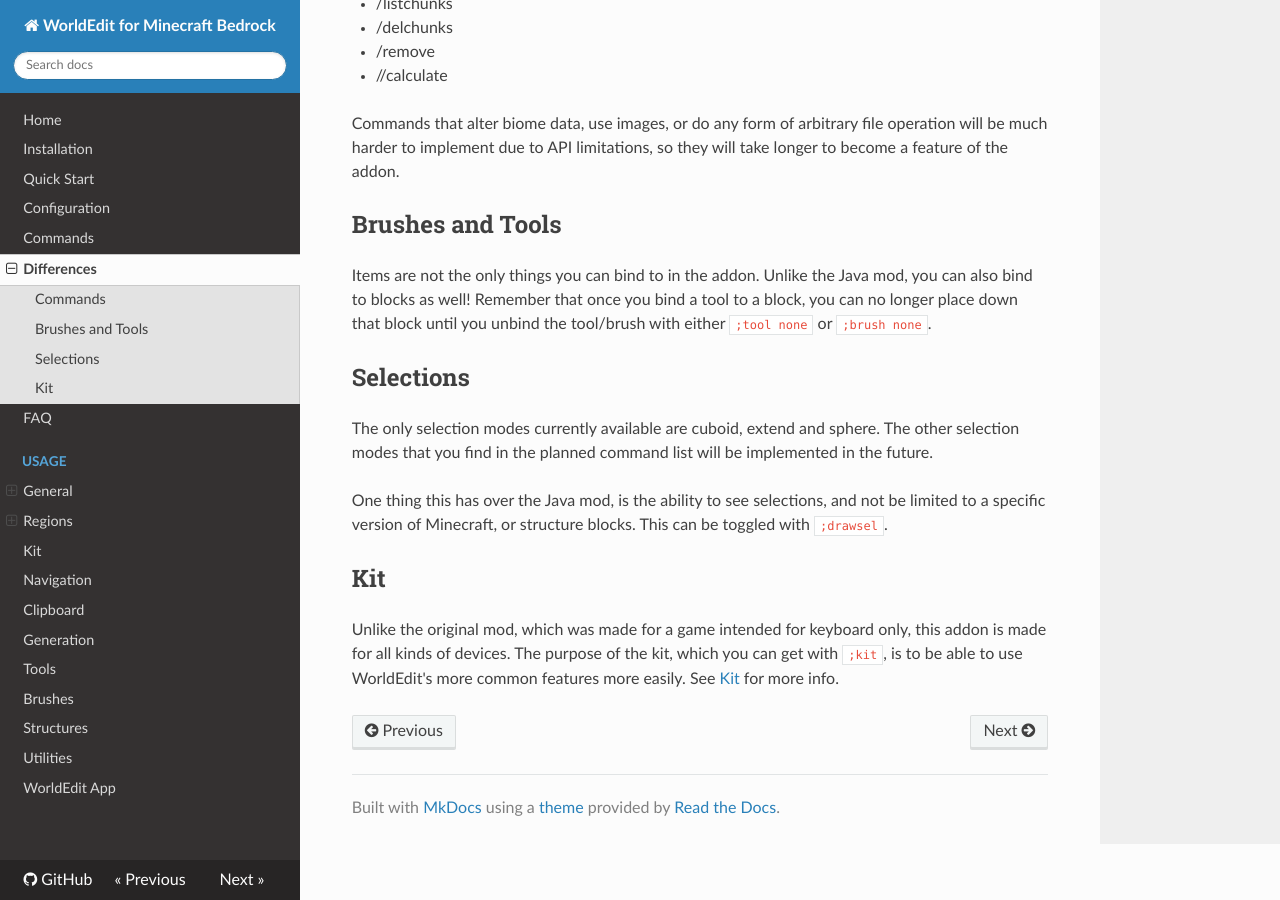
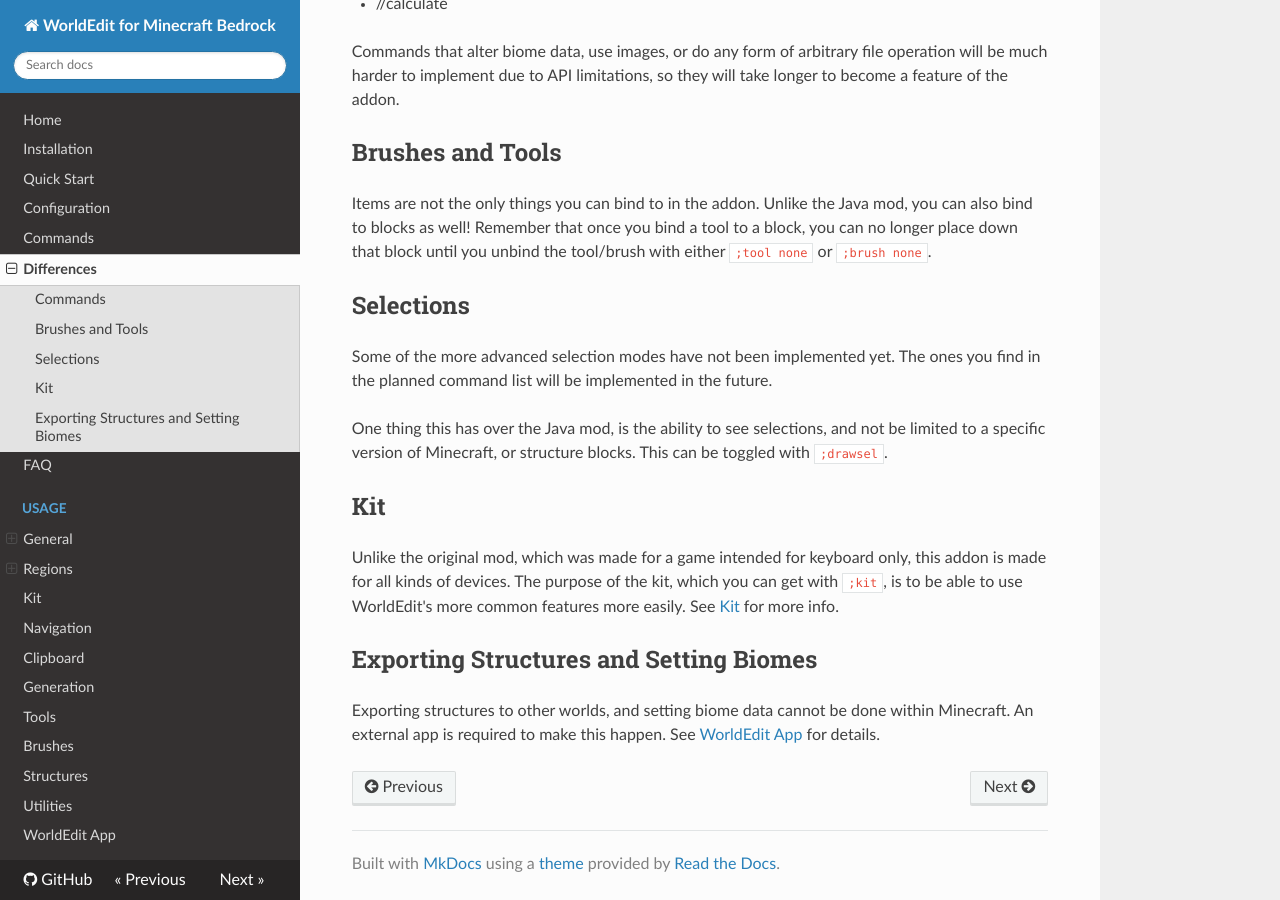
Before and after one commit to SIsilicon/WorldEdit-BE-Docs, an MkDocs documentation site: the page built from docs/differences.md, in a window 1280 px wide and 900 px high, scrolled down 1328 px. Built offline with MkDocs 1.6.1, drawn with Linux system fonts in a browser that asks for light colours; nearby versions of some CDN libraries.

Commit message:
Update differences.md

```diff
--- a/docs/differences.md
+++ b/docs/differences.md
@@ -58,10 +55,14 @@
 
 ## Selections
 
-The only selection modes currently available are cuboid, extend and sphere. The other selection modes that you find in the planned command list will be implemented in the future.
+Some of the more advanced selection modes have not been implemented yet. The ones you find in the planned command list will be implemented in the future.
 
 One thing this has over the Java mod, is the ability to see selections, and not be limited to a specific version of Minecraft, or structure blocks. This can be toggled with `;drawsel`.
 
 ## Kit
 
 Unlike the original mod, which was made for a game intended for keyboard only, this addon is made for all kinds of devices. The purpose of the kit, which you can get with `;kit`, is to be able to use WorldEdit's more common features more easily. See [Kit](usage/kit.md) for more info.
+
+## Exporting Structures and Setting Biomes
+
+Exporting structures to other worlds, and setting biome data cannot be done within Minecraft. An external app is required to make this happen. See [WorldEdit App](usage/worldedit_app) for details.
```
Also changed, not shown: other parts of docs/differences.md (+0 -3 lines).
